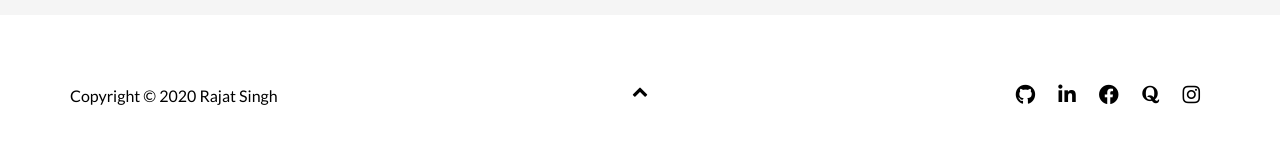
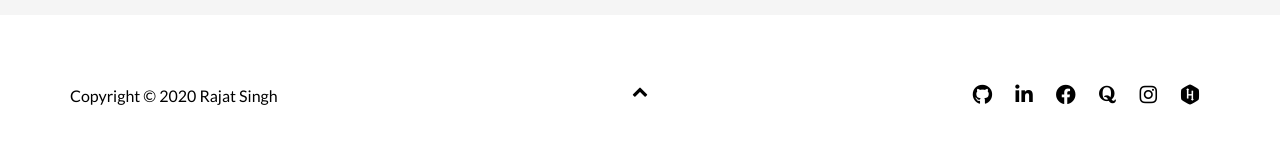
Before and after one commit to rajat641/Personal-Portfolio, a website: page index.html in a window 1280 px wide. Shown: the part 4122-4265 px from the top of the page. Drawn offline with nearby package versions, Linux system fonts and the light colour scheme.

Commit message:
added hackerrank profile

```diff
--- a/index.html
+++ b/index.html
@@ -259,6 +259,9 @@ feedback by categorizing feedback into categories of interest like food, service
                         <li>
                             <a href="https://www.instagram.com/rj641/" target="_blank"><i class="fab fa-instagram" aria-hidden="true" ></i></a>
                         </li>
+                        <li>
+                            <a href="https://www.hackerrank.com/coderaj/" target="_blank"><i class="fab fa-hackerrank" aria-hidden="true" ></i></a>
+                        </li>
                     </ul>
                 </div>
             </div>
```
